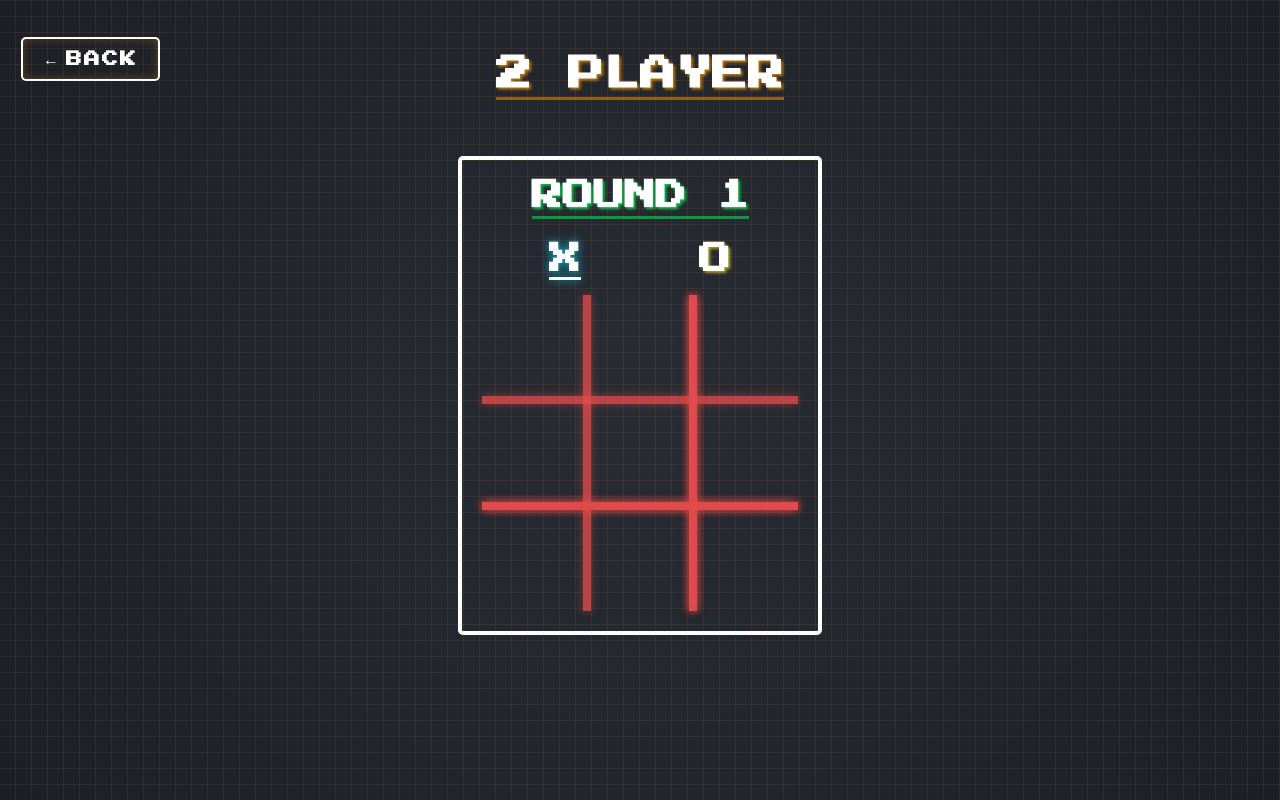
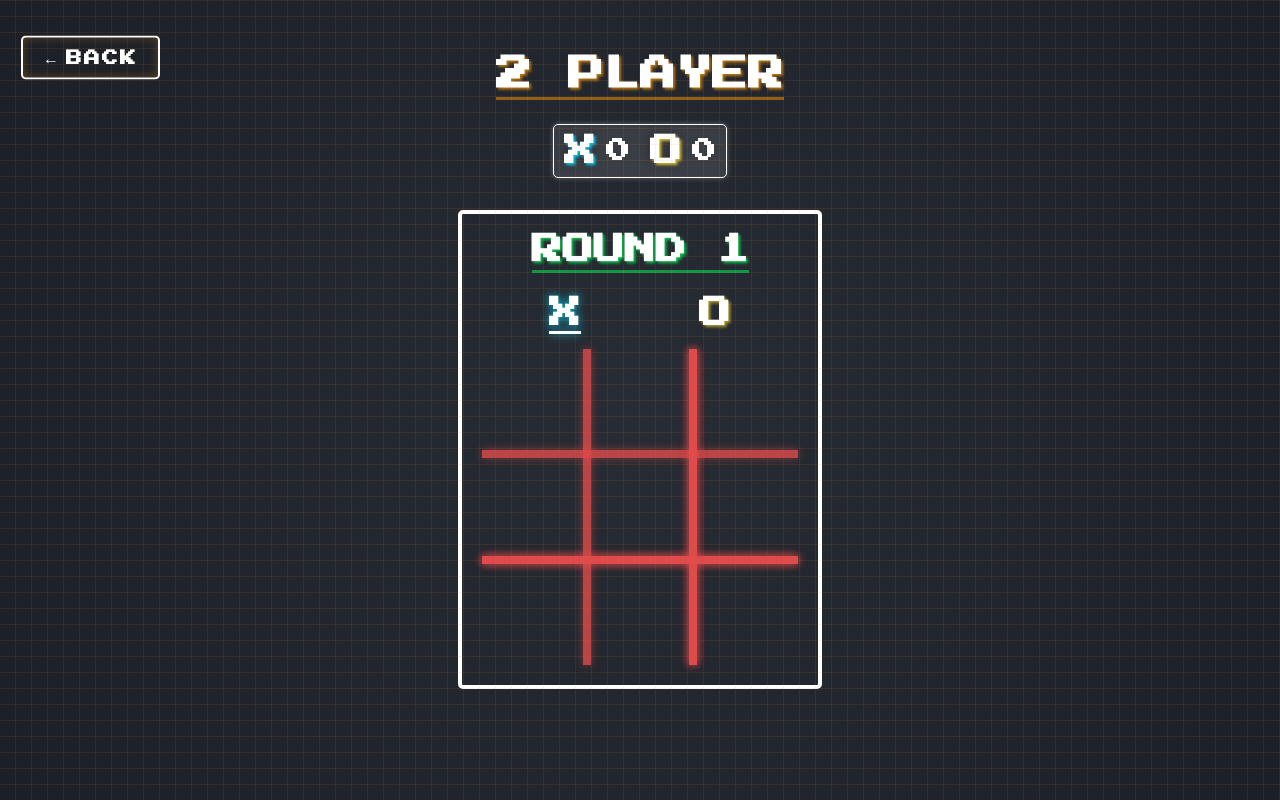
Before and after one commit to SMelidoni/react-tictactoe-app, a React (Create React App) app: page /two-player in a window 1280 px wide. Built offline with nearby package versions, Linux system fonts and the light colour scheme.

Commit message:
feature/add-score-board (#11)

```diff
--- a/src/components/main-game-screen/main-game-screen.component.tsx
+++ b/src/components/main-game-screen/main-game-screen.component.tsx
@@ -4,7 +4,11 @@ import React, { FC, useState, useCallback } from 'react';
 
 import TicTacToe from '../tic-tac-toe/tic-tac-toe.component';
 
-const MainGameScreen: FC = () => {
+interface MainGameScreenProps {
+  updateScores: (winner: 'X' | 'O' | 'draw') => void;
+}
+
+const MainGameScreen: FC<MainGameScreenProps> = ({ updateScores }) => {
   // State to keep track of the current player's turn (X or O)
   const [isXNext, setIsXNext] = useState<boolean>(true);
 
@@ -21,14 +25,14 @@ const MainGameScreen: FC = () => {
 
   const handleGameOver = useCallback(
     (winner: 'X' | 'O' | 'draw') => {
-      console.log('Game Over. Winner:', winner);
+      updateScores(winner);
       // Increment the round number
       setRound((prevRound) => prevRound + 1);
       setTimeout(() => {
         handlePopup(null);
       }, 3000);
     },
-    [handlePopup],
+    [handlePopup, updateScores],
   );
 
   return (
--- /dev/null
+++ b/src/components/score-board/score-board.component.tsx
@@ -0,0 +1,27 @@
+import './score-board.styles.scss';
+
+import React, { FC } from 'react';
+
+interface ScoreBoardProps {
+  xScore: number;
+  oScore: number;
+}
+
+const ScoreBoard: FC<ScoreBoardProps> = ({ xScore, oScore }) => {
+  return (
+    <div className='score-board-wrapper'>
+      <div className='score-board-container'>
+        <div className='player-score'>
+          <span className='player-label'>X</span>
+          <span className='player-score-number'>{xScore}</span>
+        </div>
+        <div className='player-score'>
+          <span className='player-label'>O</span>
+          <span className='player-score-number'>{oScore}</span>
+        </div>
+      </div>
+    </div>
+  );
+};
+
+export default ScoreBoard;
--- /dev/null
+++ b/src/components/score-board/score-board.styles.scss
@@ -0,0 +1,51 @@
+.score-board-wrapper {
+  display: flex;
+  justify-content: center;
+  width: 100%;
+
+  .score-board-container {
+    display: flex;
+    justify-content: space-between;
+    gap: 20px;
+    max-width: 250px;
+    width: 100%;
+    background-color: rgba(255, 255, 255, 0.1);
+    padding: 10px;
+    border: 1px solid #ffffff;
+    border-radius: 5px;
+    box-shadow: 0 0 5px rgba(255, 255, 255, 0.3);
+  }
+
+  .player-score {
+    display: flex;
+    align-items: center;
+
+    .player-label {
+      color: #ffffff;
+      font-size: 2rem;
+      font-weight: bold;
+      margin-right: 10px;
+      text-shadow: 0 0 10px rgba(0, 0, 0, 0.3);
+    }
+
+    .player-score-number {
+      color: #ffffff;
+      font-size: 1.5rem;
+      font-weight: bold;
+    }
+  }
+
+  .player-score:first-child {
+    .player-label {
+      text-shadow: 2px 2px 3px rgba(0, 215, 255, 0.9),
+        0 0 10px rgba(0, 0, 0, 0.3);
+    }
+  }
+
+  .player-score:last-child {
+    .player-label {
+      text-shadow: 2px 2px 3px rgba(225, 200, 45, 0.9),
+        0 0 10px rgba(0, 0, 0, 0.3);
+    }
+  }
+}
--- a/src/components/tic-tac-toe/tic-tac-toe.component.tsx
+++ b/src/components/tic-tac-toe/tic-tac-toe.component.tsx
@@ -1,6 +1,8 @@
 import './tic-tac-toe.styles.scss';
 
 import React, { useCallback, useEffect, useState } from 'react';
+
+import useGameResult from '../../hooks/use-game-result';
 
 type Board = ('X' | 'O' | null)[];
 
@@ -11,64 +13,47 @@ type TicTacToeProps = {
   handlePopup: (message: string | null) => void;
 };
 
-// TicTacToe component is responsible for rendering the tic-tac-toe grid and handling game logic
 const TicTacToe: React.FC<TicTacToeProps> = ({
   onGameOver,
   isXNext,
   setIsXNext,
   handlePopup,
 }) => {
-  // State to store the current state of the game board
+  // Initialize the game board state
   const [board, setBoard] = useState<Board>(Array(9).fill(null));
 
-  // Function to check if there's a winning line on the board
-  const winningLine = useCallback((board: Board) => {
-    // An array of possible winning line combinations.
-    // Each sub-array contains three indices that form a winning line on the board.
-    const lines = [
-      [0, 1, 2],
-      [3, 4, 5],
-      [6, 7, 8],
-      [0, 3, 6],
-      [1, 4, 7],
-      [2, 5, 8],
-      [0, 4, 8],
-      [2, 4, 6],
-    ];
+  // Use a custom hook to determine the game result
+  const { winningLine, resetGameResult } = useGameResult(
+    board,
+    onGameOver,
+    handlePopup,
+  );
 
-    for (let line of lines) {
-      // Destructure the three indices that form a winning line from the current `line` sub-array.
-      const [a, b, c] = line;
+  // Handle clicks on the board cells
+  const handleClick = useCallback(
+    (index: number) => {
+      // If cell is not empty or game is already over, do nothing
+      if (board[index] !== null || winningLine(board) !== null) {
+        return;
+      }
 
-      // Check if there's a winning line:
-      // - `board[a]` checks if the cell at index `a` has been marked (is not null).
-      // - `board[a] === board[b] && board[a] === board[c]` checks if the cells at indices `a`, `b`, and `c` have the same mark (either 'X' or 'O').
-      if (board[a] && board[a] === board[b] && board[a] === board[c]) {
-        // A winning line is found; return an object containing the winner and the winning line.
-        return { winner: board[a], line };
-      }
-    }
-    return null;
-  }, []);
+      // Create a new board with the clicked cell updated
+      const newBoard = [...board];
+      newBoard[index] = isXNext ? 'X' : 'O';
+      setBoard(newBoard);
+      setIsXNext(!isXNext);
+    },
+    [board, isXNext, winningLine, setIsXNext],
+  );
 
-  // Function to handle clicks on the tic-tac-toe grid
-  const handleClick = (index: number): void => {
-    if (board[index] || winningLine(board)) return;
-
-    const newBoard = board.slice();
-    newBoard[index] = isXNext ? 'X' : 'O';
-    setBoard(newBoard);
-    setIsXNext(!isXNext);
-  };
-
-  // Function to reset the game board
+  // Reset the board state
   const resetBoard = useCallback(() => {
     setBoard(Array(9).fill(null));
     setIsXNext(true);
-    // eslint-disable-next-line react-hooks/exhaustive-deps
-  }, []);
+    resetGameResult();
+  }, [setIsXNext, resetGameResult]);
 
-  // Function to render a single cell of the tic-tac-toe grid
+  // Render each cell of the board
   const renderCell = (
     value: 'X' | 'O' | null,
     index: number,
@@ -89,33 +74,17 @@ const TicTacToe: React.FC<TicTacToeProps> = ({
     );
   };
 
-  const gameOver = useCallback(() => {
-    return winningLine(board) || !board.includes(null);
-  }, [board, winningLine]);
+  // Check if the game is over and reset the board after 2 seconds
+  useEffect(() => {
+    const isGameOver = winningLine(board) || !board.includes(null);
 
-  // Checks if the game is over, and if so, resets the board after a 2s delay.
-  useEffect(() => {
-    if (gameOver()) {
+    if (isGameOver) {
       const timeoutId = setTimeout(resetBoard, 2000);
       return () => clearTimeout(timeoutId);
     }
-  }, [gameOver, resetBoard]);
+  }, [board, resetBoard, winningLine]);
 
-  //Handles displaying the game result and calling the `onGameOver` callback.
-  useEffect(() => {
-    const result = winningLine(board);
-    if (result) {
-      const { winner } = result;
-      if (winner !== null) {
-        onGameOver(winner);
-        handlePopup(`${winner} WINS`);
-      }
-    } else if (board.filter((cell) => cell !== null).length === 9) {
-      onGameOver('draw');
-      handlePopup('Draw');
-    }
-  }, [board, onGameOver, handlePopup, winningLine]);
-
+  // Render the game board
   return (
     <div className='tic-tac-toe-grid'>
       {board.map((cell, index) => renderCell(cell, index))}
--- /dev/null
+++ b/src/hooks/use-game-result.tsx
@@ -0,0 +1,64 @@
+import { useRef, useEffect, useCallback } from 'react';
+
+type Board = ('X' | 'O' | null)[];
+
+function useGameResult(
+  board: Board,
+  onGameOver: (winner: 'X' | 'O' | 'draw') => void,
+  handlePopup: (message: string | null) => void,
+) {
+  // Store the current game result as a ref to avoid unnecessary re-renders
+  const gameResultRef = useRef<'X' | 'O' | 'draw' | null>(null);
+
+  // Determine the winning line, if any, based on the current board state
+  const winningLine = useCallback((board: Board) => {
+    const lines = [
+      [0, 1, 2],
+      [3, 4, 5],
+      [6, 7, 8],
+      [0, 3, 6],
+      [1, 4, 7],
+      [2, 5, 8],
+      [0, 4, 8],
+      [2, 4, 6],
+    ];
+
+    for (const line of lines) {
+      const [a, b, c] = line;
+      if (board[a] && board[a] === board[b] && board[a] === board[c]) {
+        return { winner: board[a], line };
+      }
+    }
+
+    return null;
+  }, []);
+
+  // Check the board state for a winner or a draw and notify the parent component
+  useEffect(() => {
+    const result = winningLine(board);
+    if (result) {
+      const { winner } = result;
+      if (winner !== null && gameResultRef.current !== winner) {
+        gameResultRef.current = winner;
+        onGameOver(winner);
+        handlePopup(`${winner} wins!`);
+      }
+    } else if (!board.includes(null)) {
+      if (gameResultRef.current !== 'draw') {
+        gameResultRef.current = 'draw';
+        onGameOver('draw');
+        handlePopup("It's a draw!");
+      }
+    }
+  }, [board, winningLine, onGameOver, handlePopup]);
+
+  // Reset the game result and clear the popup message
+  const resetGameResult = useCallback(() => {
+    gameResultRef.current = null;
+    handlePopup(null);
+  }, [handlePopup]);
+
+  return { winningLine, resetGameResult };
+}
+
+export default useGameResult;
--- a/src/pages/two-player-home/two-player-home.component.tsx
+++ b/src/pages/two-player-home/two-player-home.component.tsx
@@ -1,11 +1,23 @@
 import './two-player-home.styles.scss';
 
-import React, { FC } from 'react';
+import React, { FC, useState } from 'react';
 
 import GlobalButton from '../../components/global-button/global-button.component';
 import MainGameScreen from '../../components/main-game-screen/main-game-screen.component';
+import ScoreBoard from '../../components/score-board/score-board.component';
 
 const TwoPlayerHome: FC = () => {
+  const [xScore, setXScore] = useState(0);
+  const [oScore, setOScore] = useState(0);
+
+  const updateScores = (winner: 'X' | 'O' | 'draw') => {
+    if (winner === 'X') {
+      setXScore((prevXScore) => prevXScore + 1);
+    } else if (winner === 'O') {
+      setOScore((prevOScore) => prevOScore + 1);
+    }
+  };
+
   return (
     <div className='global-page-container'>
       <div className='pixelated-grid'></div>
@@ -16,8 +28,11 @@ const TwoPlayerHome: FC = () => {
         <header className='two-player-home-header'>
           <h1 className='header-text'>2 Player</h1>
         </header>
+        <div>
+          <ScoreBoard xScore={xScore} oScore={oScore} />
+        </div>
         <div className='two-player-home-content'>
-          <MainGameScreen />
+          <MainGameScreen updateScores={updateScores} />
         </div>
       </div>
     </div>
```
Also changed, not shown: 2 other files (tests, documents, lock files or other folders).
